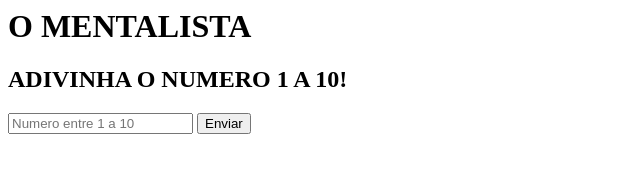
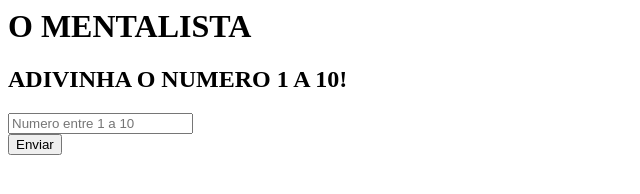
Before and after one commit to israelstrength/imersaodev-mentalista_e-numeros-aleatorios, a plain HTML site: page index.html in a window 1280 px wide. Shown: the whole page, without its empty margins (0-640 px from the left). Drawn offline with Linux system fonts and the light colour scheme.

Commit message:
Update index.html

```diff
--- a/index.html
+++ b/index.html
@@ -14,7 +14,7 @@
             <h1>O MENTALISTA</h1>
             <h2>ADIVINHA O NUMERO 1 A 10!</h2>
             <div class="formulario">
-            <input type="number" id="entradaDeNumeroMentalista" placeholder="Numero entre 1 a 10">
+            <input type="number" id="entradaDeNumeroMentalista" placeholder="Numero entre 1 a 10"><br>
             <button onclick="ValorMentalista()">Enviar</button>
             <h3 id="respostaMentalista"></h3>
             </div>
```
